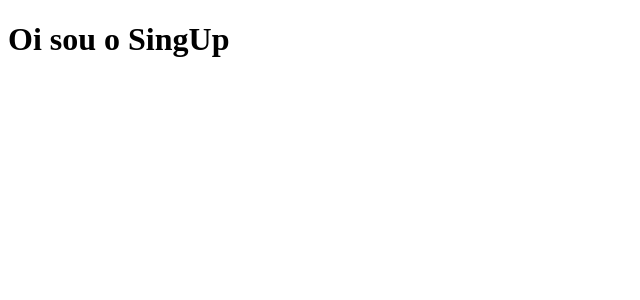
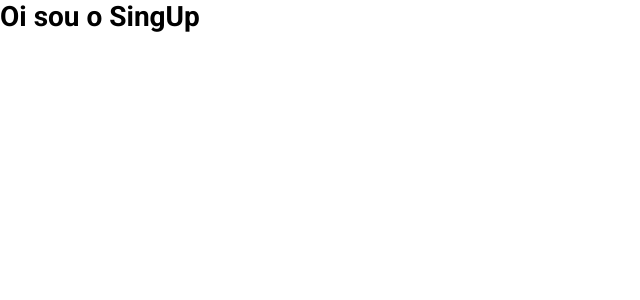
Before and after one commit to vanderL/go-barberJs, a React (Create React App) app in the folder frontend/: page /register in a window 1280 px wide. Shown: the top 300 px of the page, without its empty margins (0-640 px from the left). Built offline with nearby package versions, Linux system fonts and the light colour scheme.

Commit message:
GlobalStyles

```diff
--- a/frontend/src/App.js
+++ b/frontend/src/App.js
@@ -6,10 +6,13 @@
 import Routes from './routes';
 import history from './services/history';
 
+import GlobalStyle from './styles/global'
+
 function App() {
   return (
     <Router history={history}>
       <Routes />
+      <GlobalStyle />
 
     </Router>
   );
--- /dev/null
+++ b/frontend/src/styles/global.js
@@ -0,0 +1,42 @@
+import { createGlobalStyle } from 'styled-components';
+
+export default createGlobalStyle`
+    @import url('https://fonts.googleapis.com/css2?family=Roboto:wght@400;700&display=swap');
+
+    * {
+        margin: 0;
+        padding: 0;
+        outline: 0;
+        box-sizing: border-box;
+    }
+
+    *:focus {
+        outline: 0;
+    }
+
+    html, body, #root {
+        height: 100%;
+    }
+
+    body {
+        -webkit-font-smoothing: antialiased;
+    }
+
+    body, input, button {
+        font: 14px 'Roboto', sans-serif;
+    }
+
+    a {
+        text-decoration: none;
+    }
+
+    ul {
+        list-style: none;
+    }
+
+    button {
+        cursor: pointer;
+    }
+
+
+`;
```
